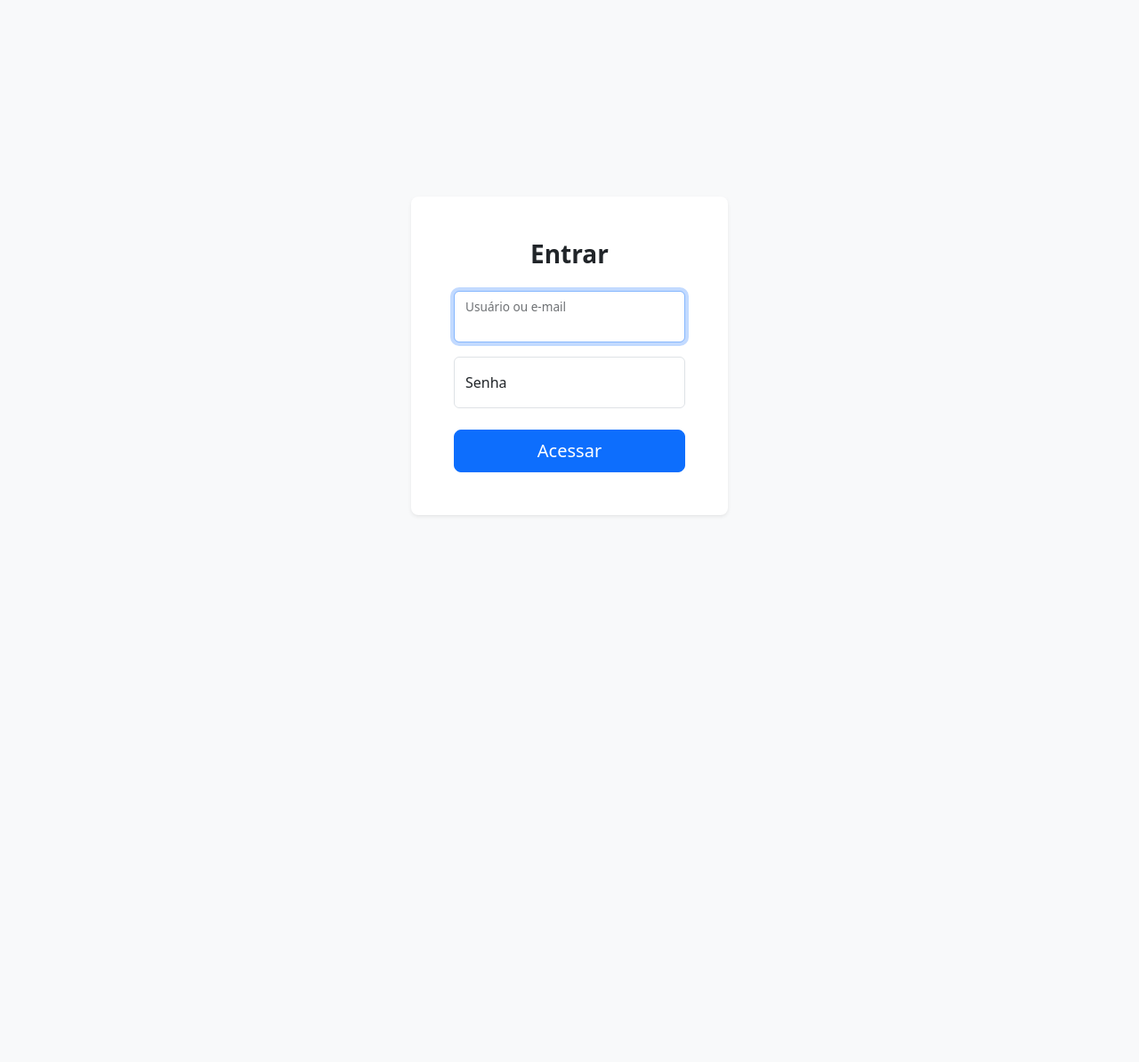
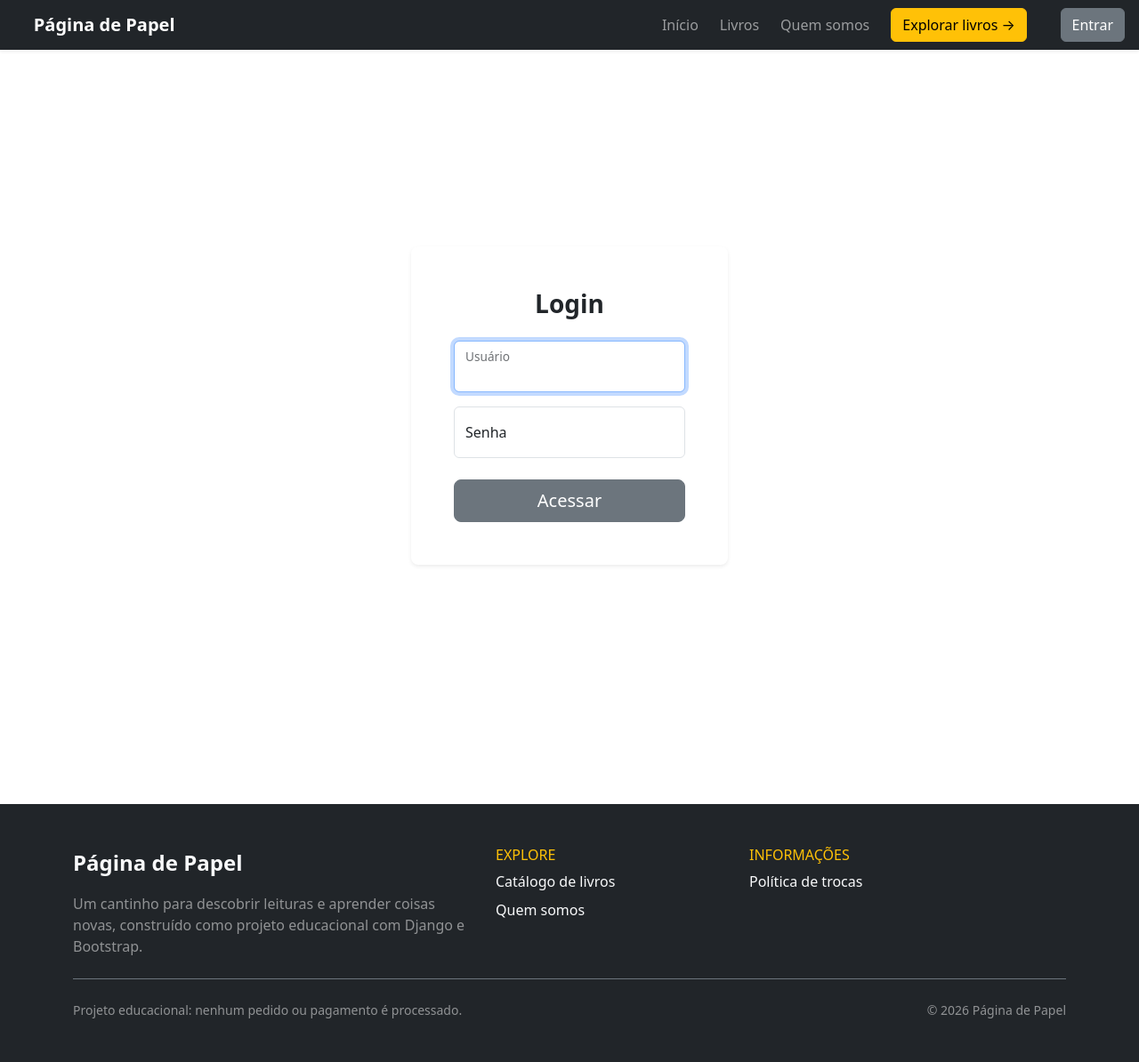
Before and after one commit to joezerborges/aulas, a Django app: page /admin/login/ in a window 1280 px wide. Shown: the whole page at 89% size. Before the commit the page ends 580 px from the top, so only its background shows below. Run offline with Django 5.2, Linux system fonts and the light colour scheme.

Commit message:
alterações visuais

```diff
--- a/catalogo/templates/admin/login.html
+++ b/catalogo/templates/admin/login.html
@@ -1,26 +1,16 @@
-<!DOCTYPE html>
-<html lang="pt-BR">
-<head>
-  <meta charset="UTF-8">
-  <meta name="viewport" content="width=device-width, initial-scale=1.0">
-  <title>Login - Administração</title>
-  <!-- CSS completo do Bootstrap 5 -->
-  <link href="https://cdn.jsdelivr.net/npm/bootstrap@5.3.3/dist/css/bootstrap.min.css"
-          rel="stylesheet"
-          integrity="sha384-QWTKZyjpPEjISv5WaRU9OFeRpok6YctnYmDr5pNlyT2bRjXh0JMhjY6hW+ALEwIH"
-          crossorigin="anonymous">
-</head>
-<body class="bg-light">
+{% extends "catalogo/base.html" %}
 
+{% block title %}Login | Página de Papel{% endblock %}
+
+{% block content %}
   <div class="container">
     <div class="row justify-content-center align-items-center vh-100">
       <div class="col-12 col-sm-8 col-md-6 col-lg-4">
 
         <div class="card shadow-sm border-0 rounded-3">
           <div class="card-body p-4 p-md-5">
-            <h3 class="text-center mb-4 fw-bold">Entrar</h3>
+            <h3 class="text-center mb-4 fw-bold">Login</h3>
 
-            <!-- Exibe mensagens de erro caso usuário ou senha estejam incorretos -->
             {% if form.errors %}
               <div class="alert alert-danger py-2 small" role="alert">
                 Usuário ou senha inválidos. Tente novamente.
@@ -30,24 +20,20 @@
             <form action="{{ app_path }}" method="post">
               {% csrf_token %}
 
-              <!-- Campo de Usuário (aceita username ou e-mail) -->
               <div class="form-floating mb-3">
                 <input type="text" name="username" class="form-control" id="usernameInput" placeholder="Usuário" required autofocus>
-                <label for="usernameInput">Usuário ou e-mail</label>
+                <label for="usernameInput">Usuário</label>
               </div>
 
-              <!-- Campo de Senha -->
               <div class="form-floating mb-3">
                 <input type="password" name="password" class="form-control" id="passwordInput" placeholder="Senha" required>
                 <label for="passwordInput">Senha</label>
               </div>
 
-              <!-- Campo oculto exigido pelo Django para redirecionamento -->
               <input type="hidden" name="next" value="{{ next }}">
 
-              <!-- Botão de Envio -->
               <div class="d-grid mt-4">
-                <button type="submit" class="btn btn-primary btn-lg">Acessar</button>
+                <button type="submit" class="btn btn-secondary btn-lg">Acessar</button>
               </div>
             </form>
 
@@ -58,7 +44,4 @@
     </div>
   </div>
 
-  <!-- JS completo do Bootstrap 5 -->
-  <script src="https://jsdelivr.net"></script>
-</body>
-</html>
+{% endblock %}
--- a/catalogo/templates/catalogo/base.html
+++ b/catalogo/templates/catalogo/base.html
@@ -45,14 +45,12 @@
         </div>
         <div class="d-flex align-items-center gap-2">
             {% if user.is_authenticated %}
-              <!-- Exibe o nome do usuário e botão para ir direto ao painel -->
               <span class="text-muted small me-2">Olá, <strong>{{ user.username }}</strong></span>
               <a href="{% url 'admin:index' %}" class="btn btn-outline-primary btn-sm me-3">
                 Painel Admin
               </a>
             {% else %}
-              <!-- Botão que direciona para a sua tela de login personalizada -->
-              <a href="{% url 'admin:login' %}" class="btn btn-primary me-3">
+              <a href="{% url 'admin:login' %}" class="btn btn-secondary me-3">
                 Entrar
               </a>
             {% endif %}
```
